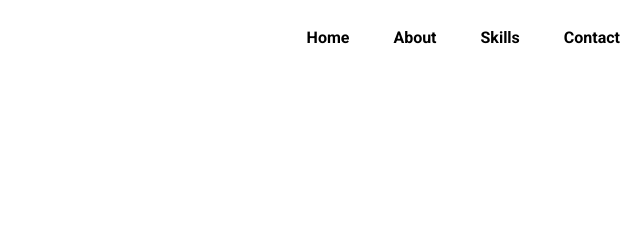
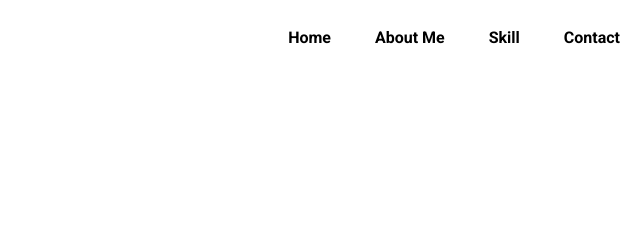
Before and after one commit to vishnup04/portfolio, a plain HTML site: page INDEX.html in a window 1280 px wide. Shown: the top 240 px of the page, 640-1280 px from the left. Drawn offline with nearby package versions, Linux system fonts and the light colour scheme; a web font is replaced by a local one.

Commit message:
portfolio

```diff
--- a/INDEX.html
+++ b/INDEX.html
@@ -22,8 +22,8 @@ href="https://cdnjs.cloudflare.com/ajax/libs/animate.css/4.1.1/animate.min.css"/
 
            <ul>
             <li class="list-items"><a class="links" href="#home">Home</a></li>
-            <li class="list-items"><a class="links" href="#about">About</a></li>
-            <li class="list-items"><a class="links" href="#skills">Skills</a></li>
+            <li class="list-items"><a class="links" href="#about">About Me</a></li>
+            <li class="list-items"><a class="links" href="#skills">Skill</a></li>
             <li class="list-items"><a class="links" href="#Contact">Contact</a></li>
 
            </ul>
```
Also changed, not shown: gitnotes.txt (added).
